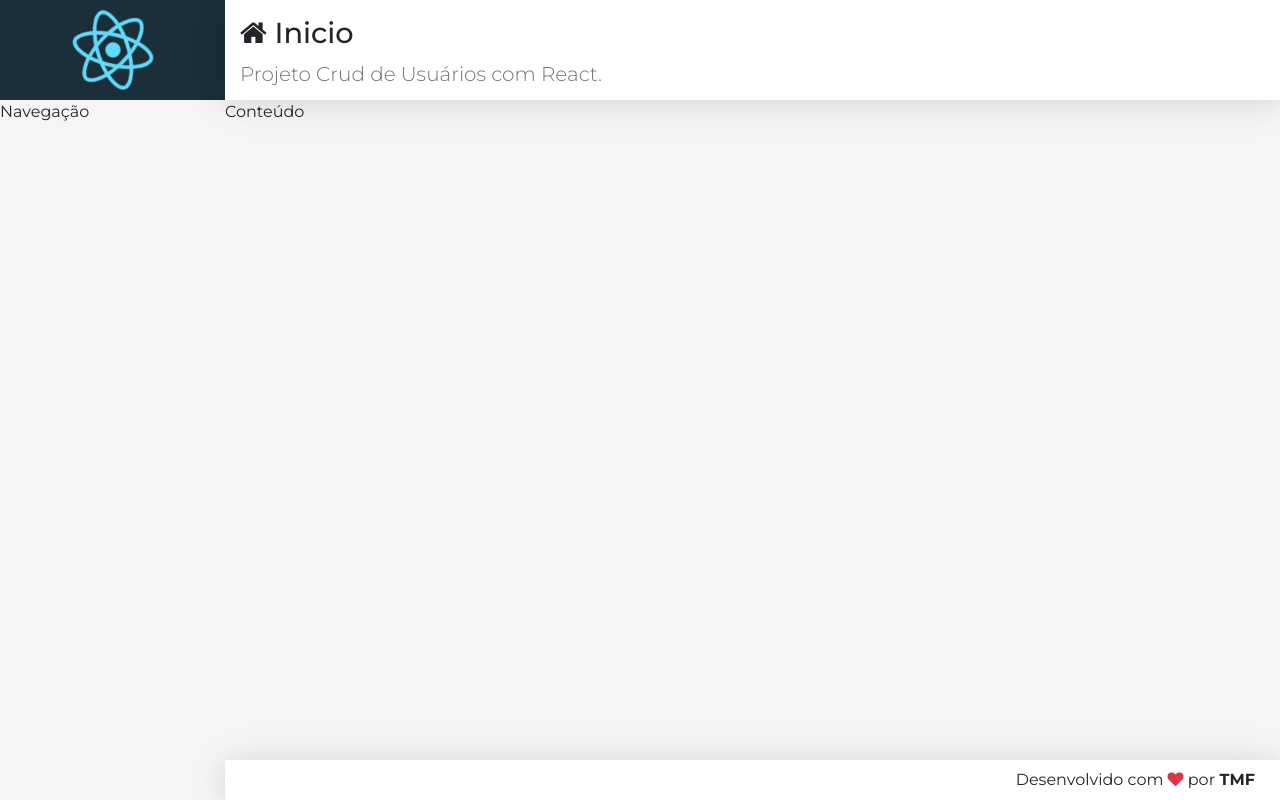
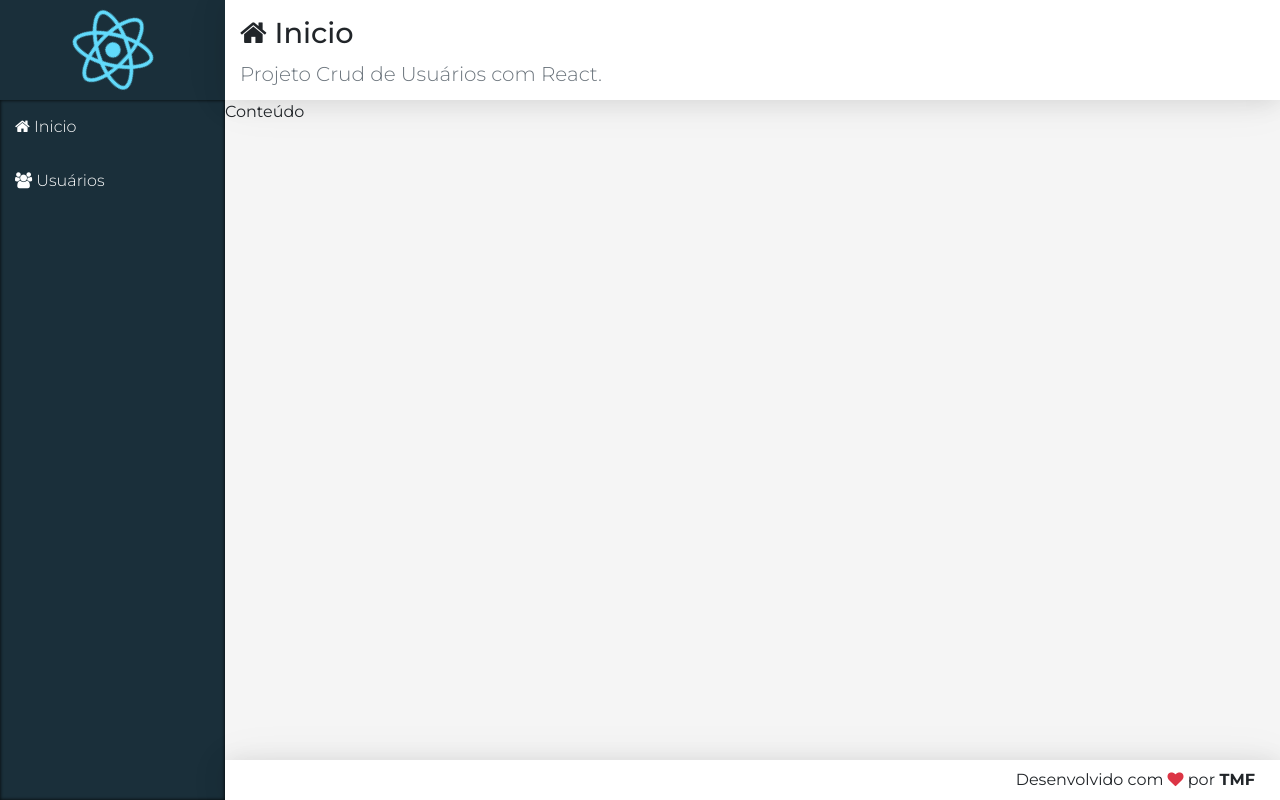
Before and after one commit to martins86/poc-react-gipod, a React (Create React App) app in the folder crud-user/frontend/: page /users in a window 1280 px wide. Built offline with nearby package versions, Linux system fonts and the light colour scheme.

Commit message:
ajustes nav

```diff
--- /dev/null
+++ b/crud-user/frontend/src/components/shared/nav-icon-link.jsx
@@ -0,0 +1,9 @@
+import React from "react";
+
+const NavIconLink = (props) => (
+  <a href={props.url} title={props.title}>
+    <i className={`fa fa-${props.icon}`}></i> {props.title}
+  </a>
+);
+
+export default NavIconLink;
--- a/crud-user/frontend/src/components/template/nav.css
+++ b/crud-user/frontend/src/components/template/nav.css
@@ -1,2 +1,18 @@
-.menu-area {
+aside.menu-area {
+  background-color: var(--bg-dark);
+  box-shadow: var(--shadow-inset);
 }
+
+.menu a {
+  display: block;
+  text-decoration: none;
+  color: #ffffff;
+  font-weight: 300;
+  padding: 15px;
+}
+
+.menu a:hover {
+  color: #61dafb;
+  background-color: #152730;
+  box-shadow: var(--shadow-inset);
+}
--- a/crud-user/frontend/src/components/template/nav.jsx
+++ b/crud-user/frontend/src/components/template/nav.jsx
@@ -1,7 +1,15 @@
 import React from "react";
 
 import "./nav.css";
+import NavIconLink from "./../shared/nav-icon-link"
 
-const Nav = (props) => <aside className="menu-area">Navegação</aside>;
+const Nav = (props) => (
+  <aside className="menu-area">
+    <nav className="menu">
+      <NavIconLink url="#/" icon="home" title="Inicio" />
+      <NavIconLink url="#/users" icon="users" title="Usuários" />
+    </nav>
+  </aside>
+);
 
 export default Nav;
--- a/crud-user/frontend/src/main/app.css
+++ b/crud-user/frontend/src/main/app.css
@@ -2,6 +2,7 @@
   --bg-dark: #1a2f3a;
 
   --shadow: 0 2px 23px 0 rgba(0, 0, 0, 0.1), 0 2px 49px 0 rgba(0, 0, 0, 0.06);
+  --shadow-inset: inset 0px 0px 3px 1px rgba(0, 0, 0, 0.58);
 
   --logo-height: 100px;
   --header-height: 100px;
```
